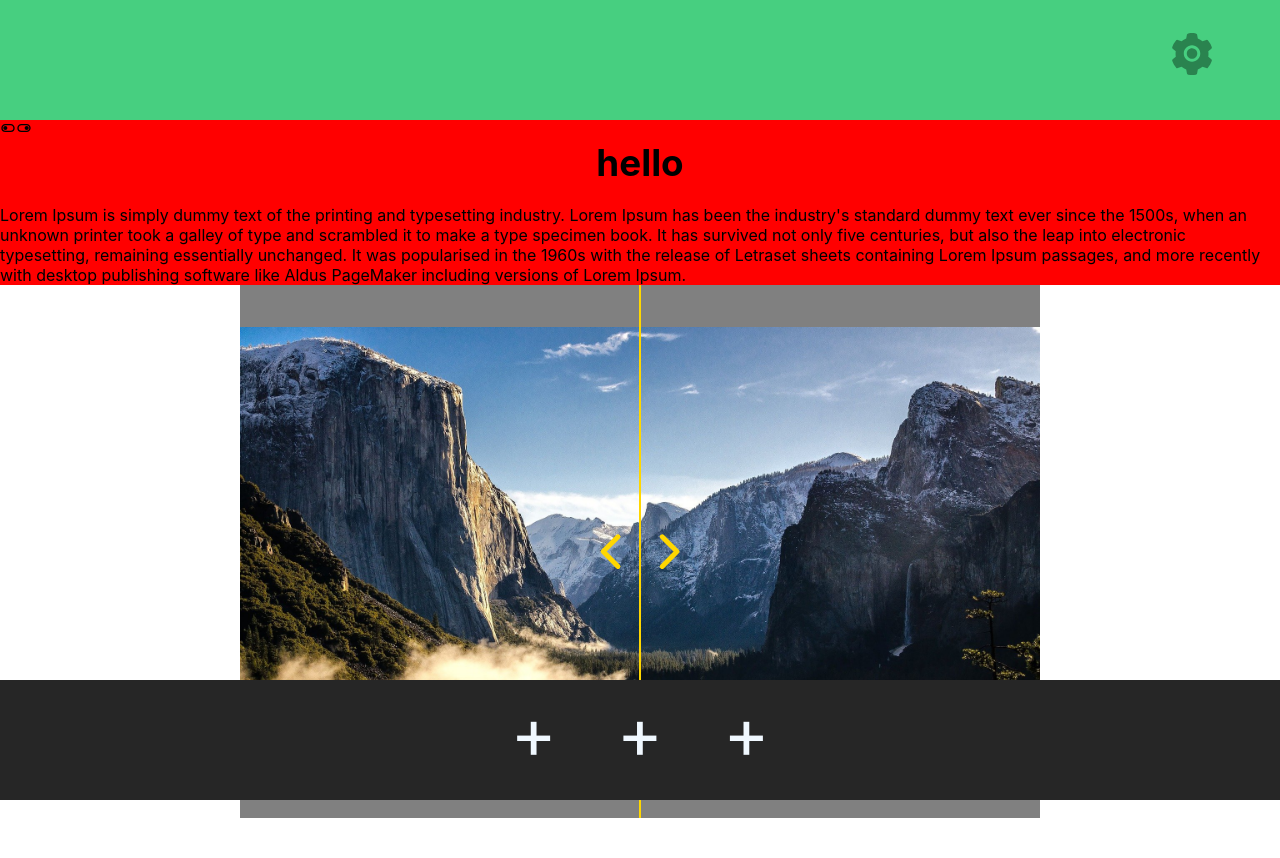
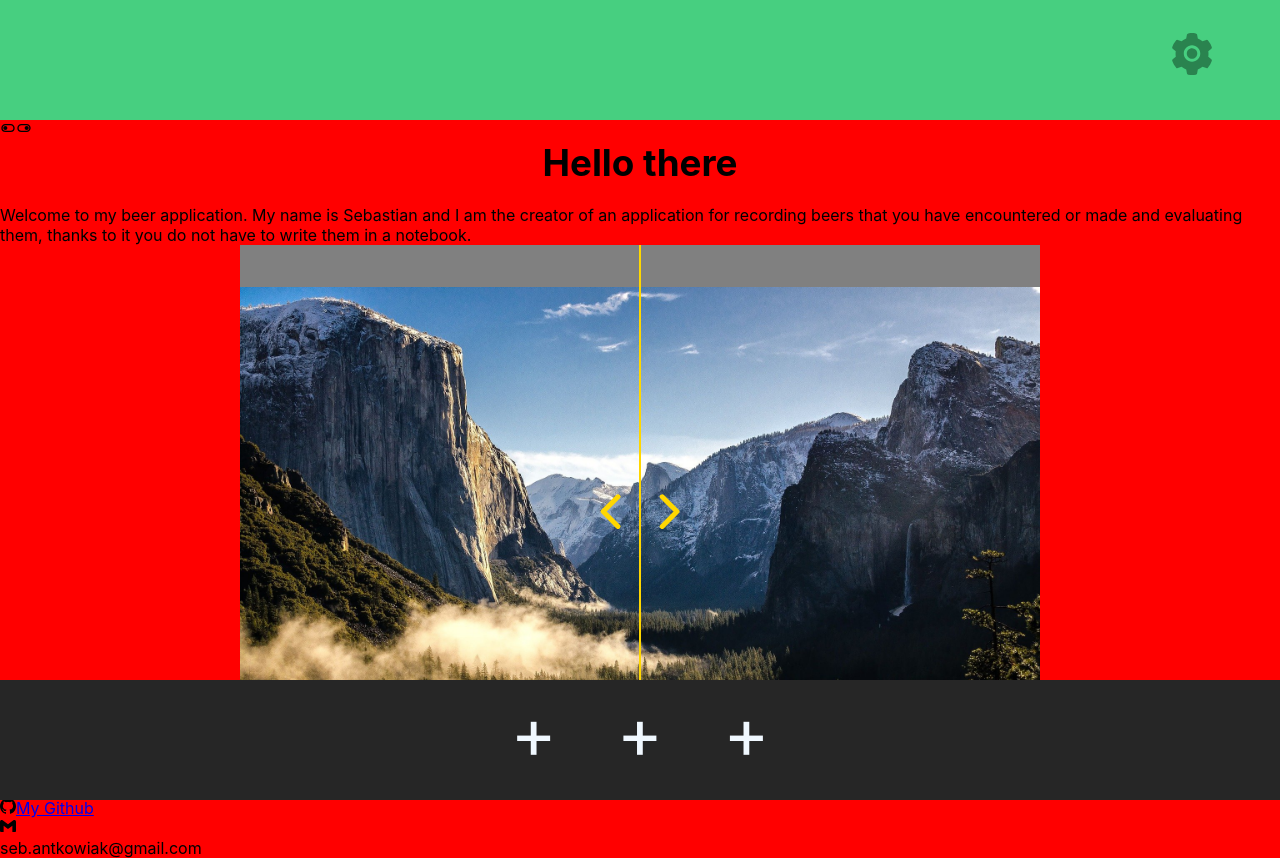
Before and after one commit to Antek97/-brewery, a React (Create React App) app: page / in a window 1280 px wide. Before the commit the page ends 818 px from the top, so only its background shows below. Built offline with nearby package versions, Linux system fonts and the light colour scheme.

Commit message:
creation description.js

```diff
--- /dev/null
+++ b/src/App/descriptionApp.js
@@ -0,0 +1,38 @@
+import React from 'react';
+import { SiInvision, SiGithub, SiGmail } from "react-icons/si";
+import Slider from './slider';
+
+const descriptionAppTitle = <h1 className="MainPageContainer__VlogTitle">Hello there</h1>;
+const descriptionApp = <p>Welcome to my beer application.
+My name is Sebastian and I am the creator of an application for recording beers that you have encountered or made and evaluating them, thanks to it you do not have to write them in a notebook.</p>;
+
+const contact =
+<div>
+  <div>
+    <SiInvision/><a href="https://www.linkedin.com/in/sebastian-antkowiak-932323211/">My Linkedin</a>
+  </div>
+  <div>
+    <SiGithub/><a href="https://github.com/Antek97">My Github</a>
+  </div>
+  <div>
+    <SiGmail/><p>seb.antkowiak@gmail.com</p>
+  </div>
+</div>
+;
+
+const DescriptionApp =()=> {
+  return(
+      <>
+        <div className="header">
+          {descriptionAppTitle}
+          {descriptionApp}
+        </div>
+          <Slider/>
+        <div className="contact">
+          {contact}
+        </div>
+      </>
+  )
+}
+
+export default DescriptionApp;
--- a/src/App/menu.js
+++ b/src/App/menu.js
@@ -5,7 +5,7 @@ import { AiFillSetting } from "react-icons/ai";
 import NewBeer from './addNewBeer';
 import BeersList from './beersList';
 import Contact from './contactForm';
-import Slider from './slider'
+import DescriptionApp from './descriptionApp';
 
 
 class MainPage extends React.Component {
@@ -27,10 +27,8 @@ class MainPage extends React.Component {
       </section>
       <div className=""></div>
         <section className="MainPageContainer">
-          <h1 className="MainPageContainer__VlogTitle">hello</h1>
-          <p>Lorem Ipsum is simply dummy text of the printing and typesetting industry. Lorem Ipsum has been the industry's standard dummy text ever since the 1500s, when an unknown printer took a galley of type and scrambled it to make a type specimen book. It has survived not only five centuries, but also the leap into electronic typesetting, remaining essentially unchanged. It was popularised in the 1960s with the release of Letraset sheets containing Lorem Ipsum passages, and more recently with desktop publishing software like Aldus PageMaker including versions of Lorem Ipsum.</p>
+          <DescriptionApp/>
         </section>
-        <Slider/>
     </div>
     );
   }
```
